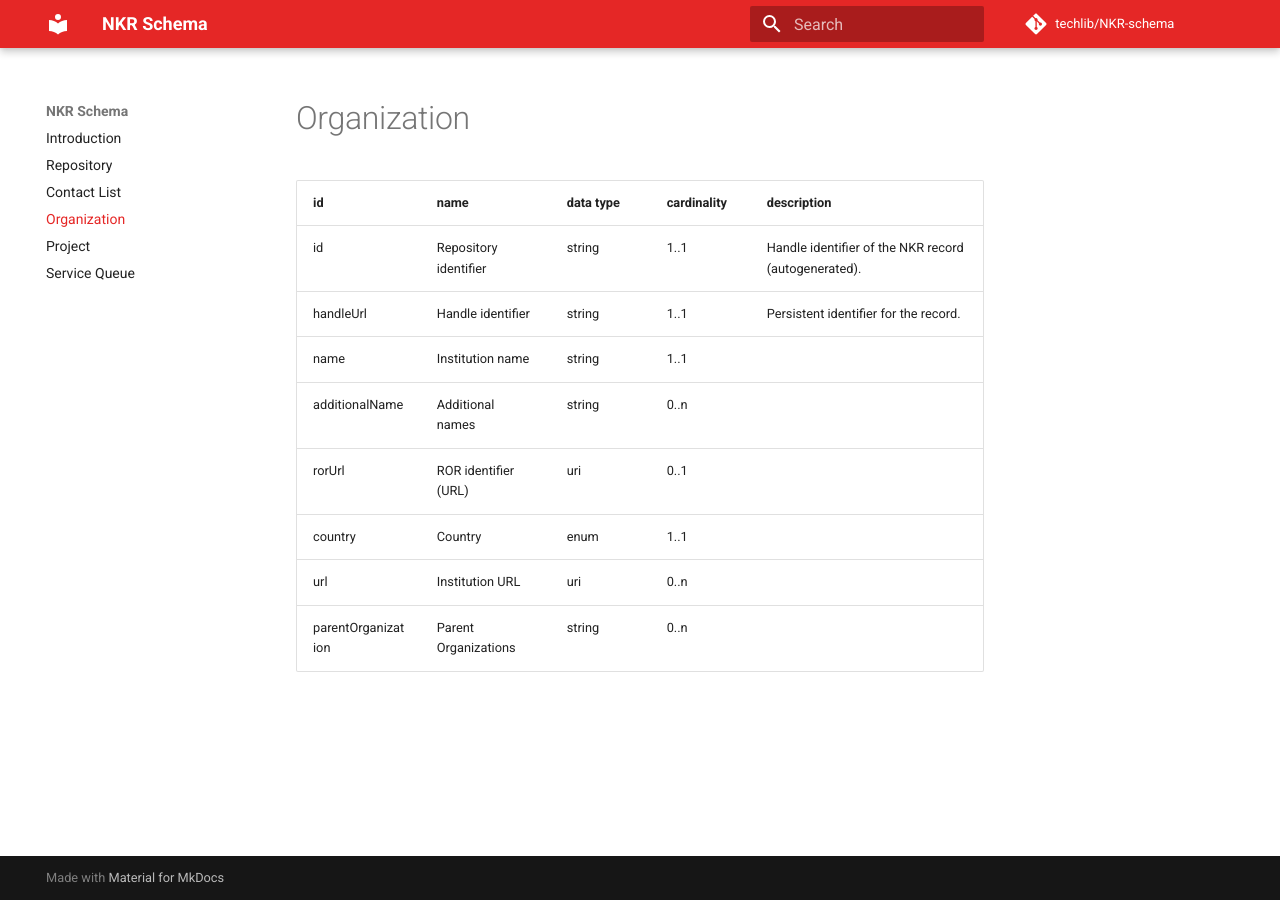
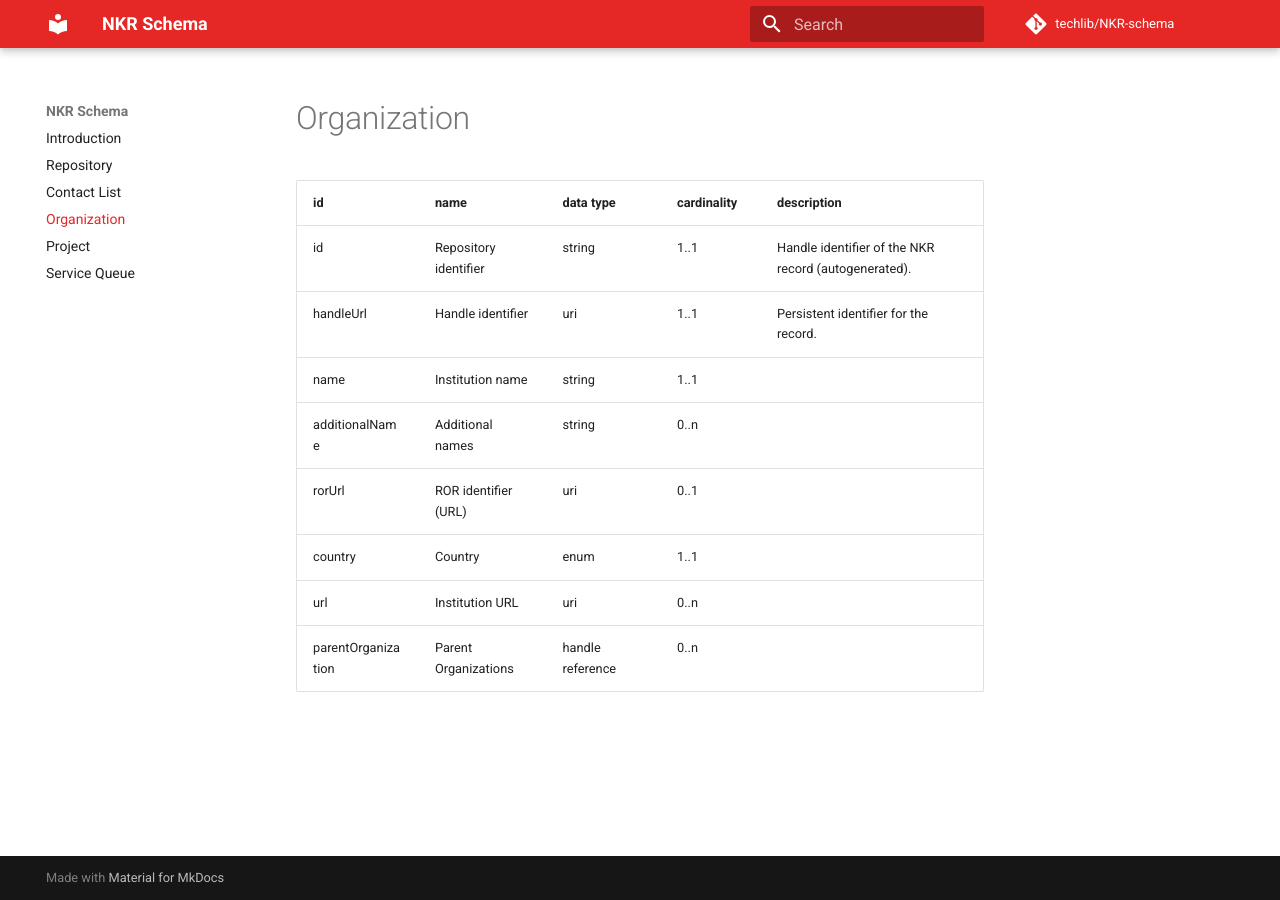
Before and after one commit to techlib/NKR-schema, an MkDocs documentation site: the page built from docs/organization.md, in a window 1280 px wide. Built offline with MkDocs 1.6.1 and Material for MkDocs 9.7.7, drawn with Linux system fonts in a browser that asks for light colours; comment, search, counter and statistics services are not loaded.

Commit message:
Update organization.md

```diff
--- a/docs/organization.md
+++ b/docs/organization.md
@@ -1,10 +1,10 @@
 id | name | data type | cardinality | description
 -- | -- | -- | -- | --
 id | Repository identifier | string | 1..1 | Handle identifier of the NKR record (autogenerated).
-handleUrl | Handle identifier | string | 1..1 | Persistent identifier for the record.
+handleUrl | Handle identifier | uri | 1..1 | Persistent identifier for the record.
 name | Institution name | string | 1..1 |
 additionalName | Additional names | string | 0..n |
 rorUrl | ROR identifier (URL) | uri | 0..1 |
 country | Country | enum | 1..1 |
 url |  Institution URL | uri | 0..n |
-parentOrganization | Parent Organizations | string | 0..n |
+parentOrganization | Parent Organizations | handle reference | 0..n |
```
